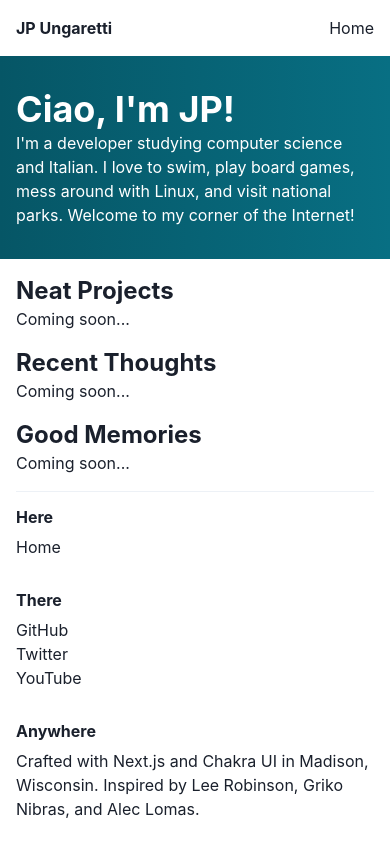
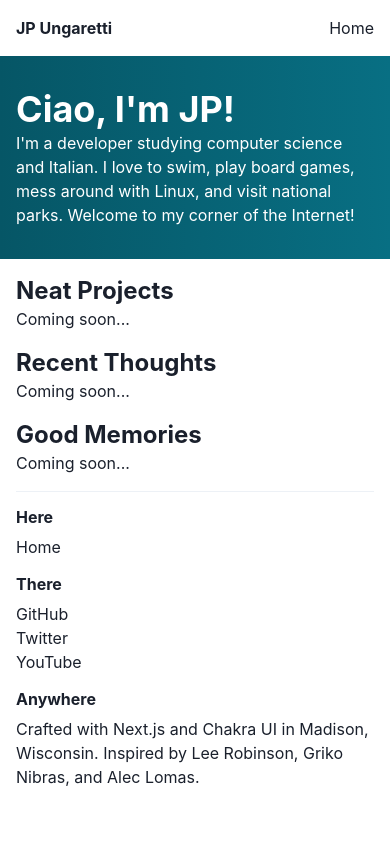
Before and after one commit to sbeczkiewicz/jungaretti.com, a Next.js app: page / in a window 390 px wide. Built offline with nearby package versions, Linux system fonts and the light colour scheme.

Commit message:
Use responsive spacing in Footer

```diff
--- a/src/components/Footer.js
+++ b/src/components/Footer.js
@@ -23,7 +23,7 @@ export default function Footer() {
   return (
     <Box as="footer" marginY={4}>
       <Divider marginBottom={4} />
-      <Stack spacing={8} direction={["column", null, "row"]}>
+      <Stack spacing={[4, null, 8]} direction={["column", null, "row"]}>
         <FooterColumn title="Here">
           <Link href="/">Home</Link>
           {/* <Link href="/blog">Blog</Link> */}
```
